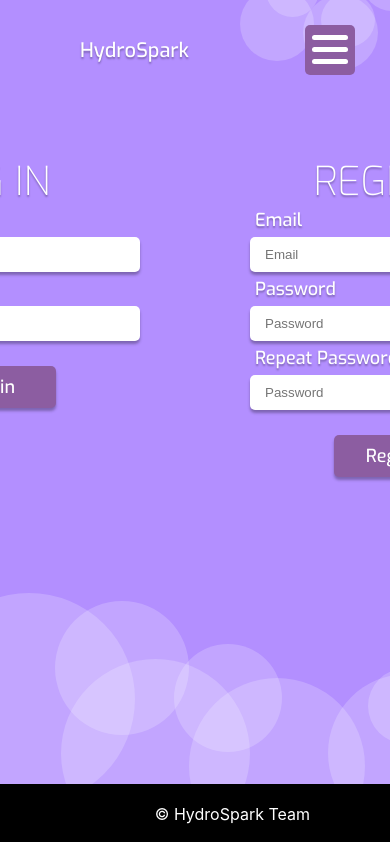
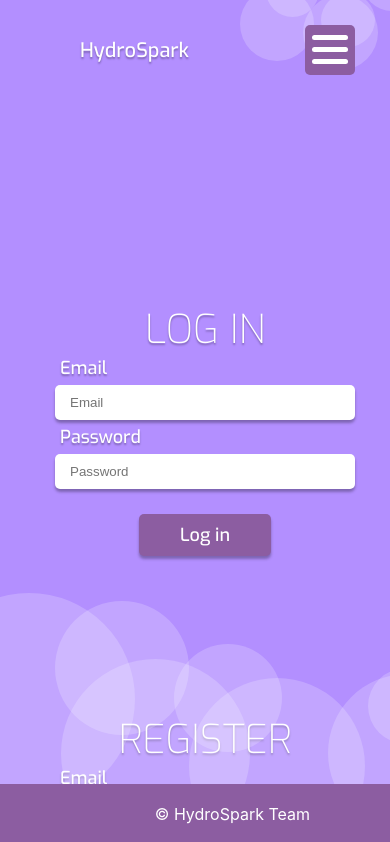
Before and after one commit to AtomicTiger/Hydrospark_oze_front, a React (Create React App) app: page / in a window 390 px wide. Shown: the top 842 px of the page. Built offline with nearby package versions, Linux system fonts and the light colour scheme.

Commit message:
playing with page layout, to unfix position footer an bubbles

```diff
--- a/src/App.js
+++ b/src/App.js
@@ -1,14 +1,10 @@
 import './App.css';
-import Navbar from './components/Navbar/Navbar';
-import Footer from './components/Footer/Footer';
 import MainPage from './components/MainPage/MainPage';
 
 function App() {
   return (
     <div className="App">
-      <Navbar login={false}></Navbar>
       <MainPage></MainPage>
-      <Footer></Footer>
     </div>
   );
 }
--- a/src/components/BubbleContainer/BubbleContainer.js
+++ b/src/components/BubbleContainer/BubbleContainer.js
@@ -31,7 +31,7 @@ for(let i =0; i<15;i++){
         <div>
           { /* blue color bubbles ="rgba(189, 227, 255, 0.5)"*/}
           { /* white color bubbles ="rgba(255, 255, 255, 0.2)"*/}
-          {BubbleArray.map(function(object, i) {return <div style={{zIndex:-1, backgroundColor:props.color, borderRadius:"100%", position:"fixed", left:object.left, bottom:object.bottom, width:object.size, height:object.size}} key={i}></div>;})}
+          {BubbleArray.map(function(object, i) {return <div style={{ backgroundColor:props.color, borderRadius:"100%", position:"fixed", left:object.left, bottom:object.bottom, width:object.size, height:object.size}} key={i}></div>;})}
         </div>
     </div>
   );
--- a/src/components/Footer/Footer.css
+++ b/src/components/Footer/Footer.css
@@ -3,8 +3,8 @@
     position: fixed;
     bottom: 0px;
     justify-content: right;
-    background-color: #000000;
-    /*background-color: #8C5DA1;*/
+    /*background-color: #000000;*/
+    background-color: #8C5DA1;
     align-items: center;
     color: white;
     height: 60px;
--- a/src/components/MainPage/MainPage.css
+++ b/src/components/MainPage/MainPage.css
@@ -1,9 +1,18 @@
 .MainPage{
-  position: fixed;
   display: flex;
   justify-content: center;
   background-color: #B38FFF;
   width: 100vw;
-  height: 200vh;
+  height: 100vh;
+  box-sizing: border-box;
   padding-top: 100px;
 }
+@media only screen and (max-width: 600px) {
+  body{
+
+  }
+  .MainPage{
+    flex-direction: column;
+height: 150vh;
+  }
+}
--- a/src/components/MainPage/MainPage.js
+++ b/src/components/MainPage/MainPage.js
@@ -2,13 +2,17 @@ import BubbleContainer from '../BubbleContainer/BubbleContainer';
 import LoginMenu from '../LoginMenu/LoginMenu';
 import RegisterMenu from '../RegisterMenu/RegisterMenu';
 import './MainPage.css';
+import Navbar from '../Navbar/Navbar';
+import Footer from '../Footer/Footer';
 
 function MainPage() {
   return (
     <div className='MainPage'>
+      <Navbar login={false}></Navbar>
       <LoginMenu></LoginMenu>
       <RegisterMenu></RegisterMenu>
       <BubbleContainer color={"rgba(255, 255, 255, 0.2)"}></BubbleContainer>
+      <Footer></Footer>
     </div>
   );
 }
--- a/src/components/Navbar/Navbar.css
+++ b/src/components/Navbar/Navbar.css
@@ -4,6 +4,7 @@
   text-shadow: 0px 2px 2px rgba(000, 000, 000, 0.3) ;
   display: flex;
   position: fixed;
+  top: 0px;
   z-index: 1;
   justify-content: space-between;
   background-color: #B38FFF;
```
